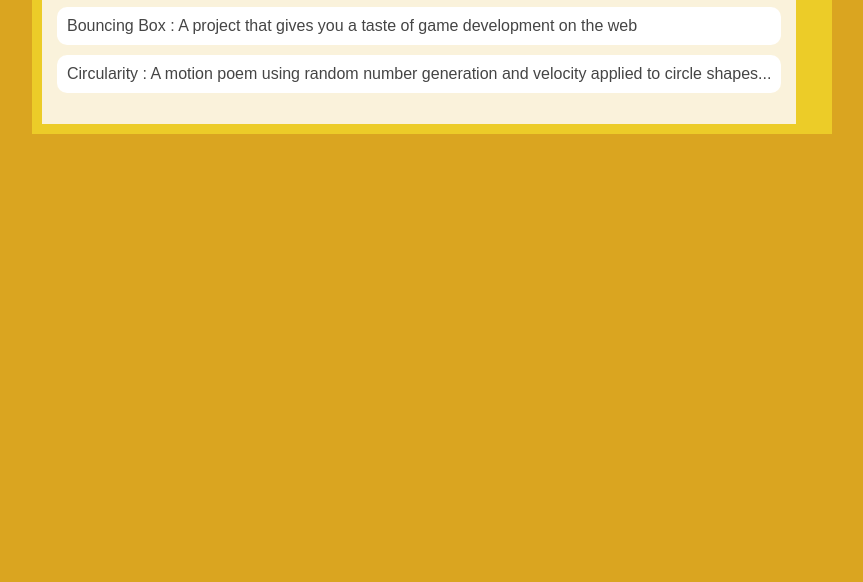
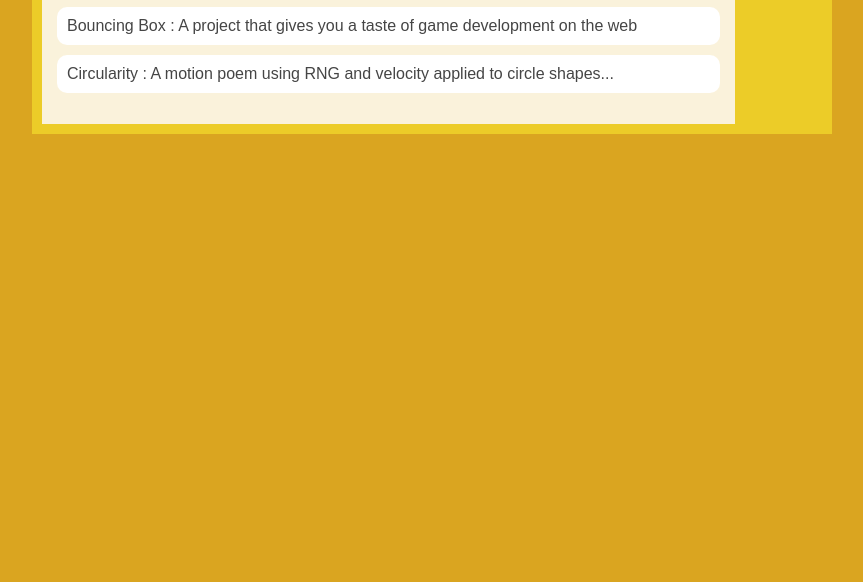
Before and after one commit to Not-the-Boshy/Not-the-Boshy.GitHub.io, a plain HTML site: page portfolio.html in a window 1280 px wide. Shown: the part 218-800 px from the top of the page, without its empty margins (208-1071 px from the left). Drawn offline with Linux system fonts and the light colour scheme.

Commit message:
still feel like I need to do more

```diff
--- a/portfolio.html
+++ b/portfolio.html
@@ -133,7 +133,7 @@ below:
                 <ul id="portfolio">
                     <li><a href="projects/platformer/">Platformer : A cannon - dodging, collectible - grabbing adventure game for Halleb0t/TASbot</a></li>
                     <li><a href="projects/bouncing-box/">Bouncing Box : A project that gives you a taste of game development on the web </a></li>
-                    <li><a href="projects/circularity/">Circularity : A motion poem using random number generation and velocity applied to circle shapes...</a></li>
+                    <li><a href="projects/circularity/">Circularity : A motion poem using RNG and velocity applied to circle shapes...</a></li>
                 </ul>
             </div>
         </main>
```
